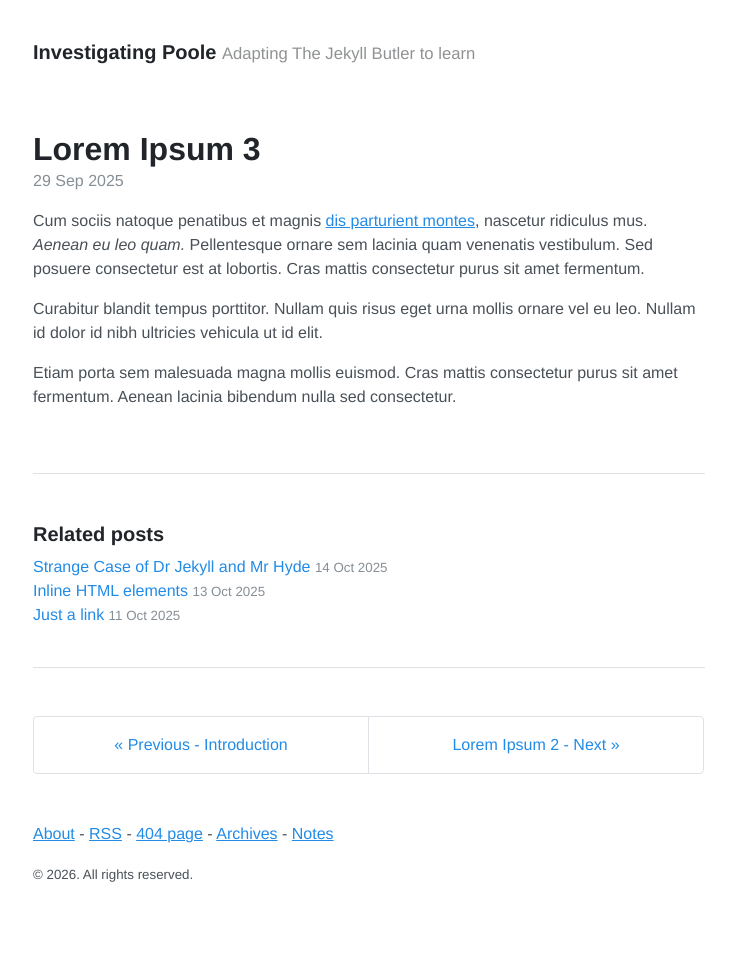
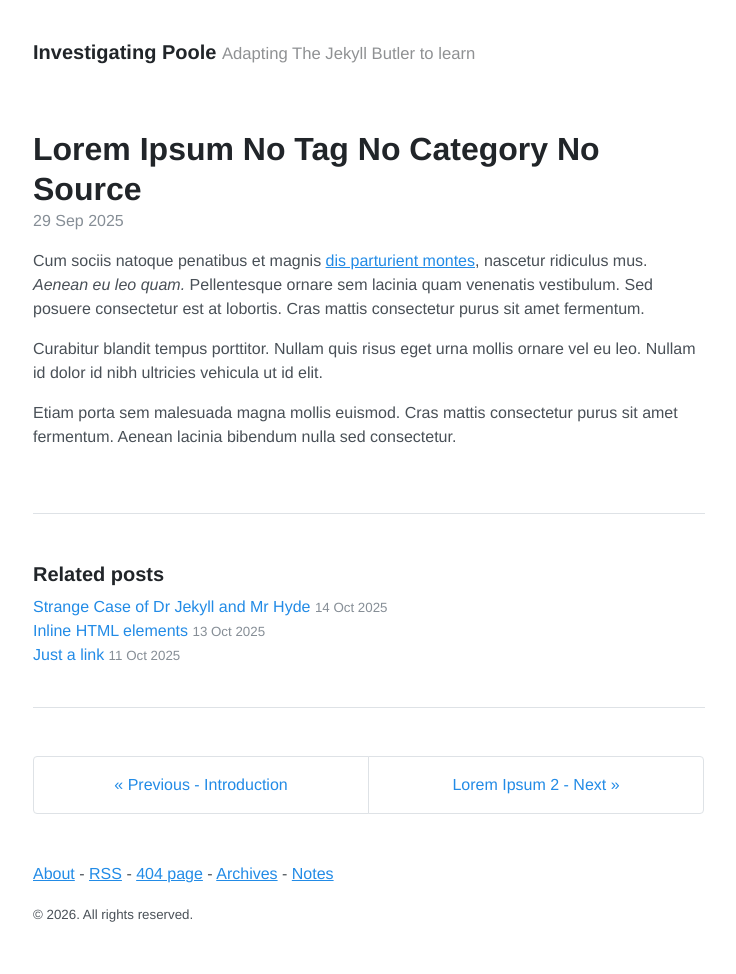
Before and after one commit to akmolteni/gju, a Jekyll site: the page built from _posts/2025-09-29-three.md, in a window 1280 px wide. Shown: the whole page, without its empty margins (271-1007 px from the left). Built offline with Jekyll 4.4.1, drawn with Linux system fonts in a browser that asks for light colours; before the commit the page ends 934 px from its top, so only the background shows below that.

Commit message:
Update 2025-09-29-three.md

```diff
--- a/_posts/2025-09-29-three.md
+++ b/_posts/2025-09-29-three.md
@@ -1,7 +1,6 @@
 ---
 layout: post
-title: Lorem Ipsum 3
-source: Lorem Ipsum
+title: Lorem Ipsum No Tag No Category No Source
 ---
 
 Cum sociis natoque penatibus et magnis <a href="#">dis parturient montes</a>, nascetur ridiculus mus. *Aenean eu leo quam.* Pellentesque ornare sem lacinia quam venenatis vestibulum. Sed posuere consectetur est at lobortis. Cras mattis consectetur purus sit amet fermentum.
```
